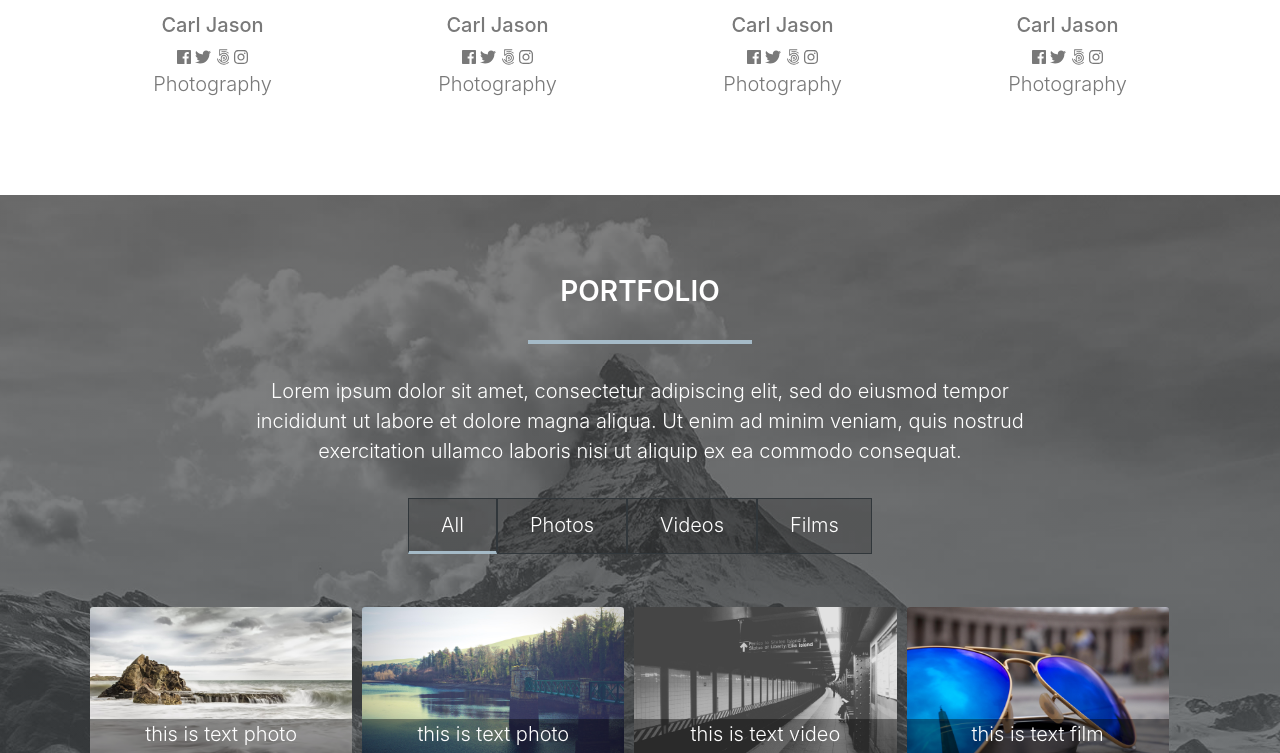
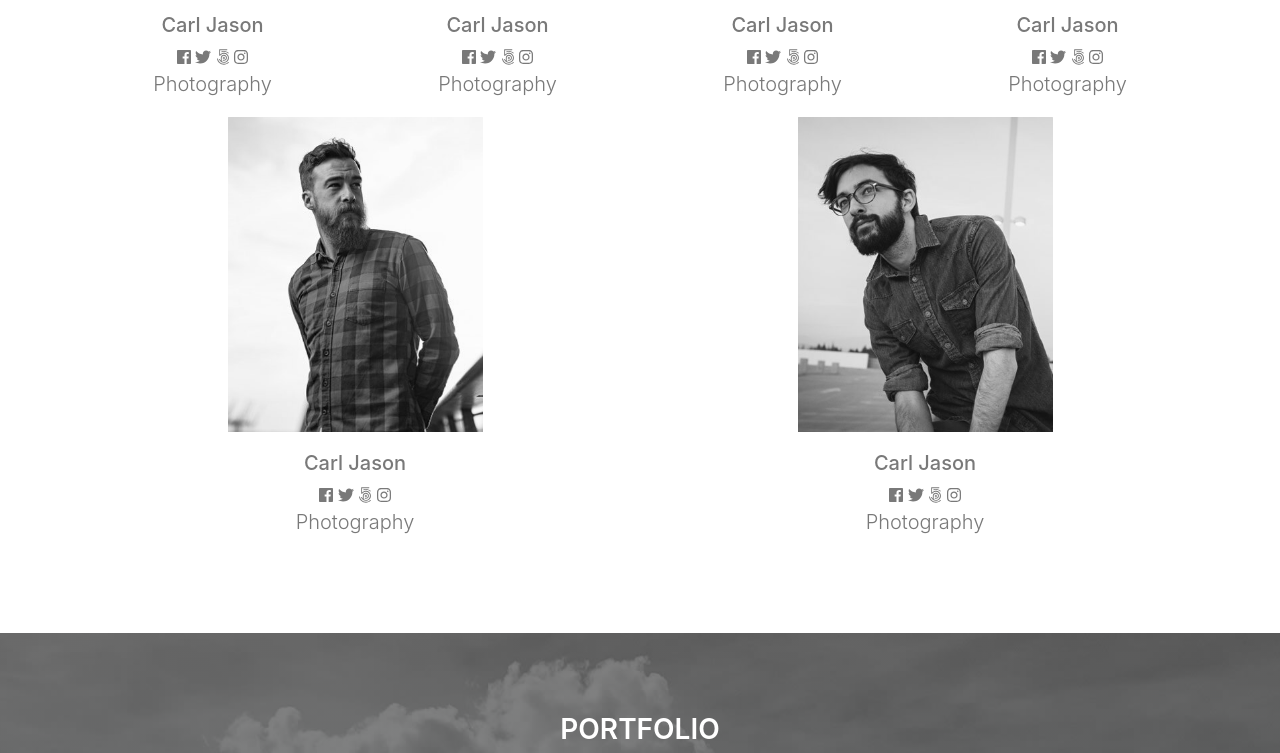
Before and after one commit to record-ye/record, a website built with webpack: page src/index.html in a window 1280 px wide. Shown: the part 2573-3326 px from the top of the page. Built offline with nearby package versions, Linux system fonts and the light colour scheme; a script that the page names is missing; files whose address does not match are found by name.

Commit message:
add more team members

```diff
--- a/src/index.html
+++ b/src/index.html
@@ -260,6 +260,32 @@
             <p class="lead">Photography</p>
           </div>
         </div>
+        <div class="col-md-3 col-sm-6">
+          <div class="img-holder"></div>
+          <div class="text-center">
+            <h5>Carl Jason</h5>
+            <div id="media">
+              <i class="fab fa-facebook"></i>
+              <i class="fab fa-twitter"></i>
+              <i class="fab fa-500px"></i>
+              <i class="fab fa-instagram"></i>
+            </div>
+            <p class="lead">Photography</p>
+          </div>
+        </div>
+        <div class="col-md-3 col-sm-6">
+          <div class="img-holder"></div>
+          <div class="text-center">
+            <h5>Carl Jason</h5>
+            <div id="media">
+              <i class="fab fa-facebook"></i>
+              <i class="fab fa-twitter"></i>
+              <i class="fab fa-500px"></i>
+              <i class="fab fa-instagram"></i>
+            </div>
+            <p class="lead">Photography</p>
+          </div>
+        </div>
       </div>
     </div>
   </section>
@@ -393,7 +419,6 @@
   <!-- END PEOPLE -->
 
   <!-- START PHOTOS -->
-
   <section id="photos">
     <div class="container">
       <div class="row align-items-center flex-column">
@@ -419,7 +444,6 @@
       </div>
     </div>
   </section>
-
   <!-- END PHOTOS -->
 
   <!-- START CONTACT -->
@@ -489,8 +513,6 @@
   <!-- END CONTACT -->
 
   <script src="https://code.jquery.com/jquery-3.3.1.min.js"></script>
-  <script src="htps://cdnjs.cloudflare.com/ajax/libs/popper.js/1.12.9/umd/popper.min.js" integrity="sha384-ApNbgh9B+Y1QKtv3Rn7W3mgPxhU9K/ScQsAP7hUibX39j7fakFPskvXusvfa0b4Q"
-    crossorigin="anonymous"></script>
   <script src="https://maxcdn.bootstrapcdn.com/bootstrap/4.0.0/js/bootstrap.min.js" integrity="sha384-JZR6Spejh4U02d8jOt6vLEHfe/JQGiRRSQQxSfFWpi1MquVdAyjUar5+76PVCmYl"
     crossorigin="anonymous"></script>
   <script defer src="https://use.fontawesome.com/releases/v5.0.8/js/all.js"></script>
--- a/src/styles/_team.scss
+++ b/src/styles/_team.scss
@@ -39,6 +39,12 @@ section#team {
             &:nth-of-type(3) div.img-holder {
                 background-image: url('../images/team3.jpg');
             }
+            &:nth-of-type(4) div.img-holder {
+                background-image: url('../images/team3.jpg');
+            }
+            &:nth-of-type(5) div.img-holder {
+                background-image: url('../images/team3.jpg');
+            }
             &:last-of-type div.img-holder {
                 background-image: url('../images/team1.jpg');
             }
```
